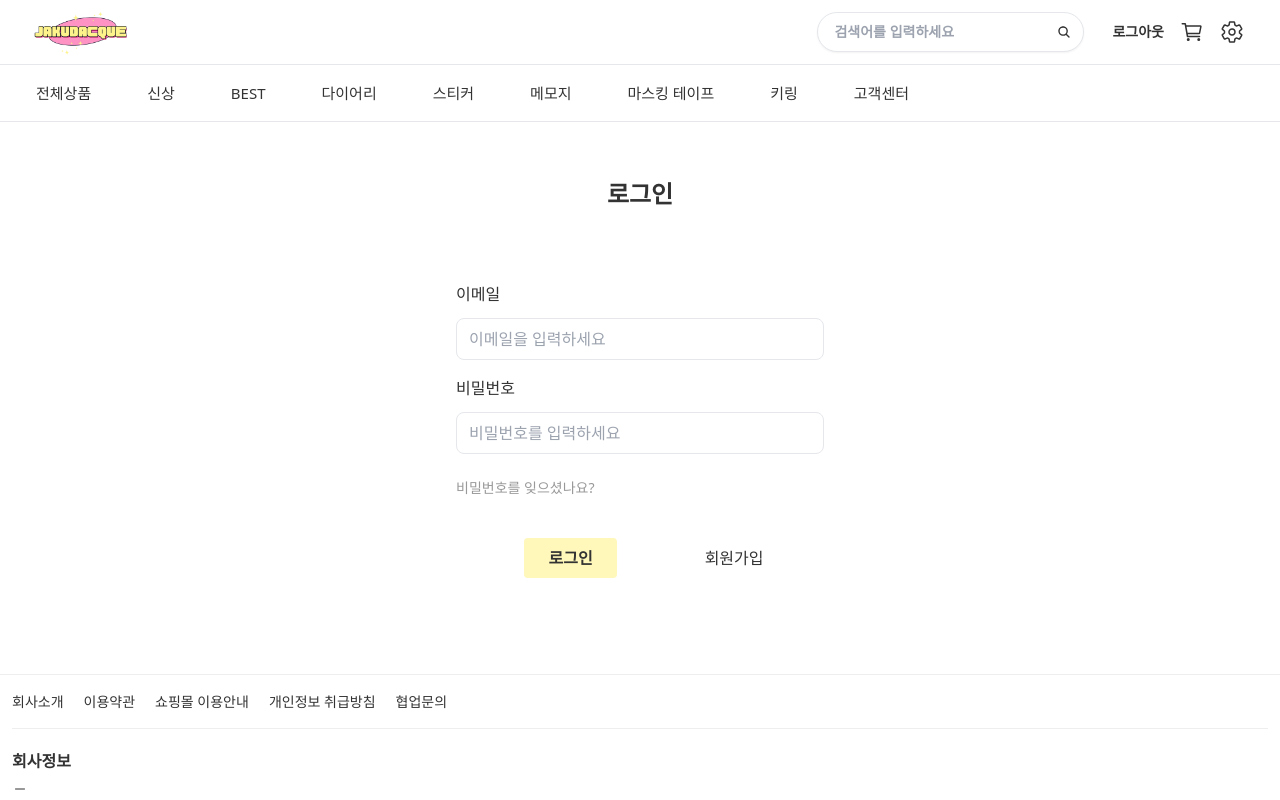
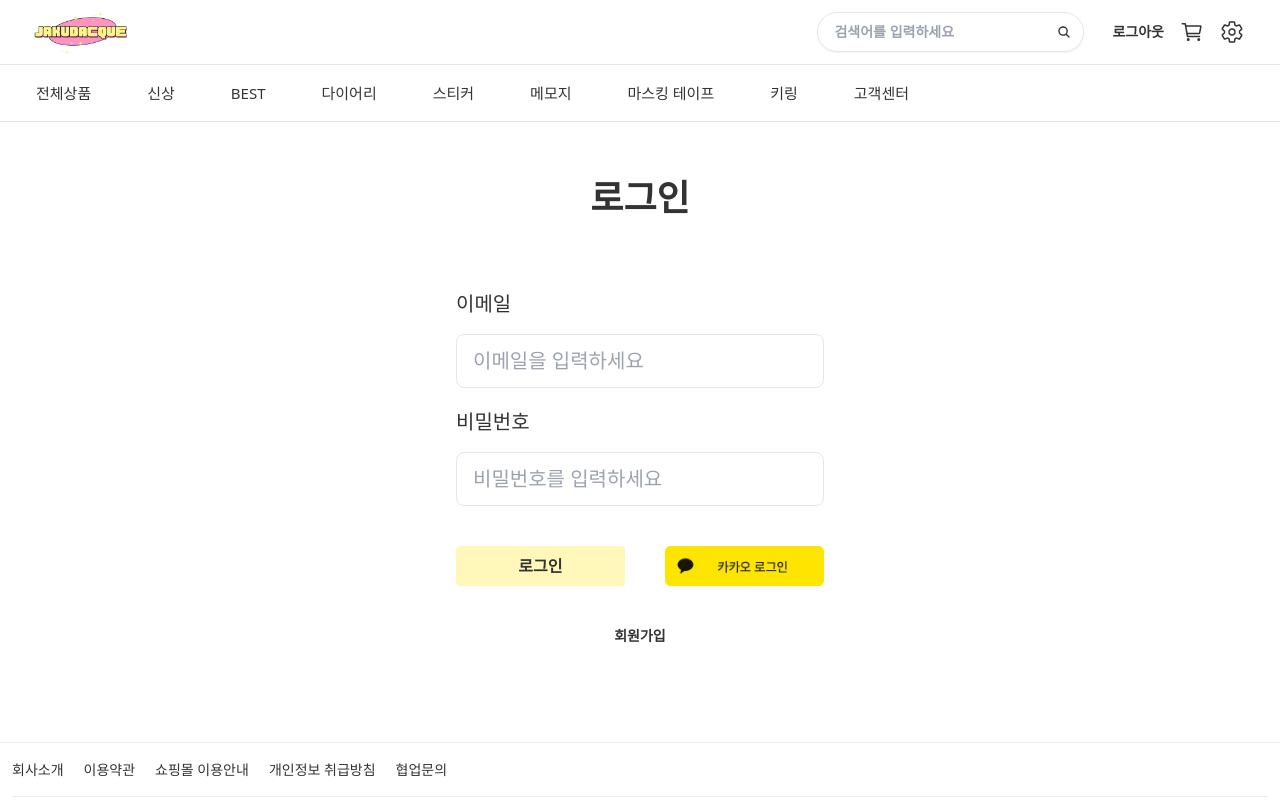
Before and after one commit to FRONTENDBOOTCAMP-11th/Jakudacque, a React (Vite) app: page /signin in a window 1280 px wide. Shown: the top 800 px of the page. Built offline with nearby package versions, Linux system fonts and the light colour scheme; a web font is replaced by a local one.

Commit message:
💄 style : 로그인 수정

```diff
--- a/src/pages/user/SignIn.jsx
+++ b/src/pages/user/SignIn.jsx
@@ -5,48 +5,55 @@ export default function SignIn() {
     <main className="min-w-80 flex-grow flex items-center justify-center">
       <div className="p-10 rounded-lg w-full max-w-md">
         <div className="text-center py-4">
-          <h2 className="text-2xl font-bold">로그인</h2>
+          <h2 className="text-4xl font-bold">로그인</h2>
         </div>
 
         <form className="my-14">
-          <div className="mb-4">
-            <label className="block mb-3" htmlFor="email">
+          <div className="mb-5 text-xl">
+            <label className="block mb-4" htmlFor="email">
               이메일
             </label>
             <input
               id="email"
               type="email"
               placeholder="이메일을 입력하세요"
-              className="w-full px-3 py-2 border rounded-lg focus:outline-none focus:border-secondary-base"
+              className="w-full px-4 py-3 border rounded-lg focus:outline-none focus:border-secondary-base"
               // {...register("email", { required: "이메일은 필수입니다." })}
             />
           </div>
-          <div className="mb-4">
-            <label className="block mb-3" htmlFor="password">
+          <div className="mb-4 text-xl">
+            <label className="block mb-4" htmlFor="password">
               비밀번호
             </label>
             <input
               id="password"
               type="password"
               placeholder="비밀번호를 입력하세요"
-              className="w-full px-3 py-2 border rounded-lg focus:outline-none focus:border-secondary-base"
+              className="w-full px-4 py-3 border rounded-lg focus:outline-none focus:border-secondary-base"
               // {...register("password", { required: "비밀번호는 필수입니다." })}
             />
+          </div>
+          <div className="mt-10 flex flex-col justify-center items-center gap-6">
+            <div className="flex justify-center items-center gap-10">
+              <button
+                type="submit"
+                className="bg-secondary-light py-2 px-6 rounded font-semibold hover:bg-secondary-dark "
+                style={{ width: "200px", height: "auto" }}
+              >
+                로그인
+              </button>
+              <button type="submit">
+                <img
+                  src="kakao_login.png"
+                  alt="카카오 로그인"
+                  style={{ width: "200px", height: "auto" }}
+                />
+              </button>
+            </div>
             <Link
-              to="#"
-              className="block mt-6 ml-auto text-[#999] text-sm hover:underline"
+              to="/signup"
+              className="mt-4 text-sm font-semibold hover:underline"
             >
-              비밀번호를 잊으셨나요?
-            </Link>
-          </div>
-          <div className="mt-10 flex justify-center items-center gap-14">
-            <button
-              type="submit"
-              className="bg-secondary-light py-2 px-6 text-base font-semibold ml-2 hover:bg-secondary-dark rounded"
-            >
-              로그인
-            </button>
-            <Link to="/signup" className="ml-8 hover:underline">
               회원가입
             </Link>
           </div>
```
Also changed, not shown: public/kakao_login.png (added).
